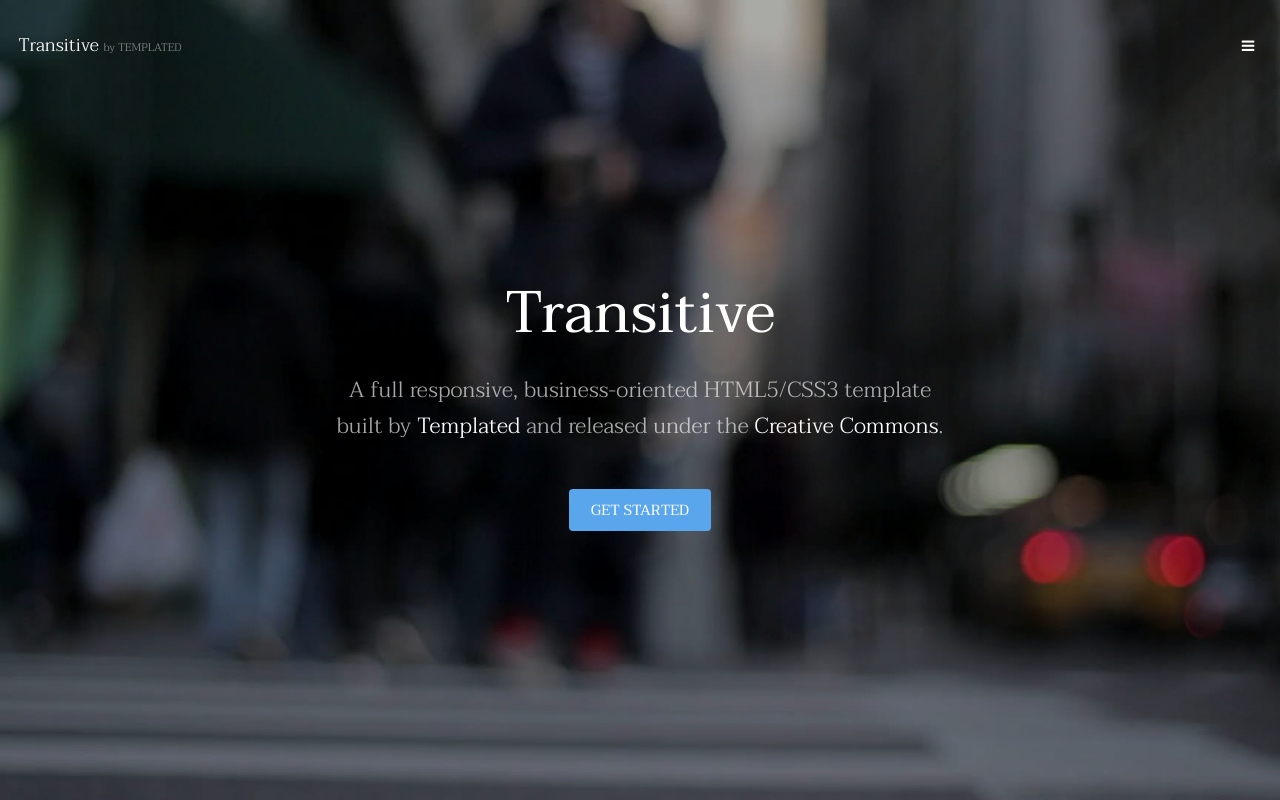
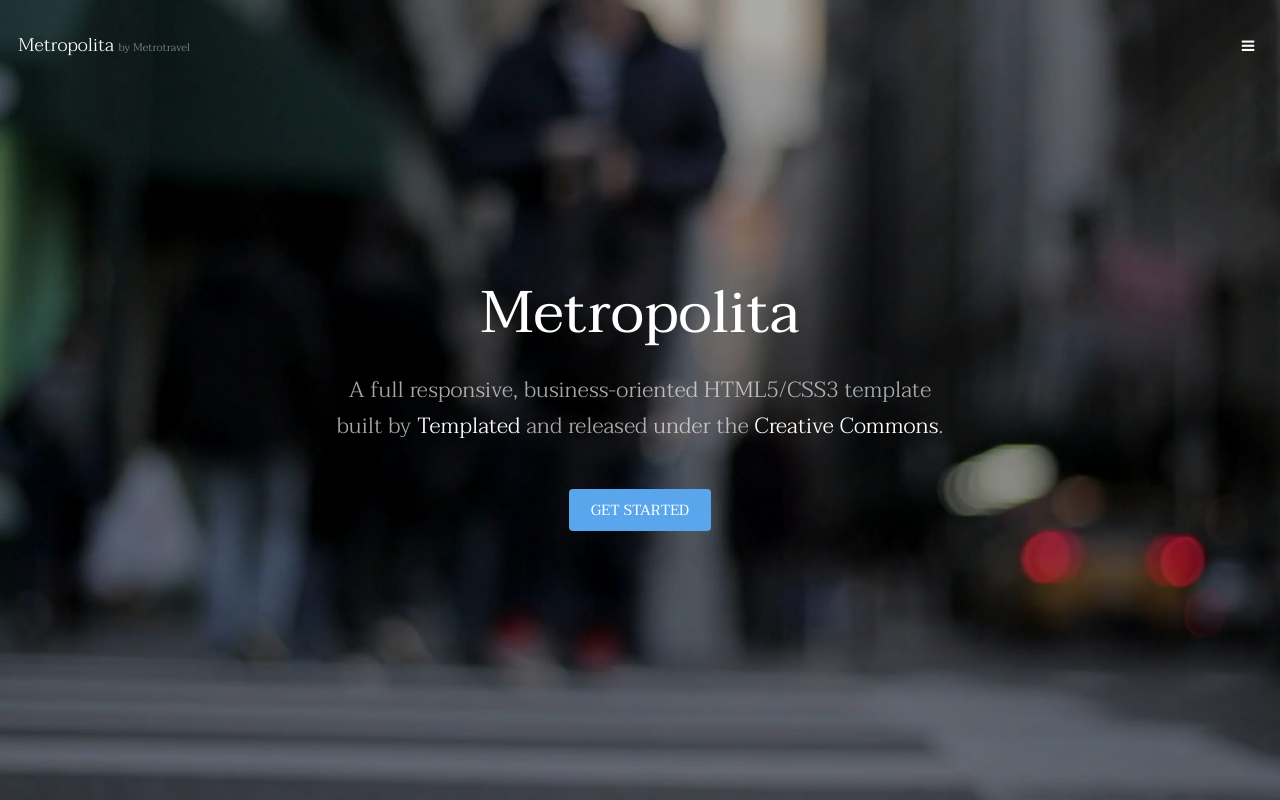
Before and after one commit to CarlosAbellanDAM/REP_04_METROPOLITA, a plain HTML site: page index.html in a window 1280 px wide. Shown: the top 800 px of the page. Drawn offline with Linux system fonts and the light colour scheme.

Commit message:
cambios en la portada por CARLOS

```diff
--- a/index.html
+++ b/index.html
@@ -6,7 +6,7 @@
 -->
 <html>
 	<head>
-		<title>Transitive by TEMPLATED</title>
+		<title>Metropolita by Metrotravel</title>
 		<meta charset="utf-8" />
 		<meta name="viewport" content="width=device-width, initial-scale=1" />
 		<link rel="stylesheet" href="assets/css/main.css" />
@@ -15,7 +15,7 @@
 
 		<!-- Header -->
 			<header id="header" class="alt">
-				<div class="logo"><a href="index.html">Transitive <span>by TEMPLATED</span></a></div>
+				<div class="logo"><a href="index.html">Metropolita <span>by Metrotravel</span></a></div>
 				<a href="#menu" class="toggle"><span>Menu</span></a>
 			</header>
 
@@ -36,7 +36,7 @@
 		-->
 			<section id="banner" data-video="images/banner">
 				<div class="inner">
-					<h1>Transitive</h1>
+					<h1>Metropolita</h1>
 					<p>A full responsive, business-oriented HTML5/CSS3 template<br />
 					built by <a href="https://templated.co/">Templated</a> and released under the <a href="https://templated.co/license">Creative Commons</a>.</p>
 					<a href="#one" class="button special scrolly">Get Started</a>
```
